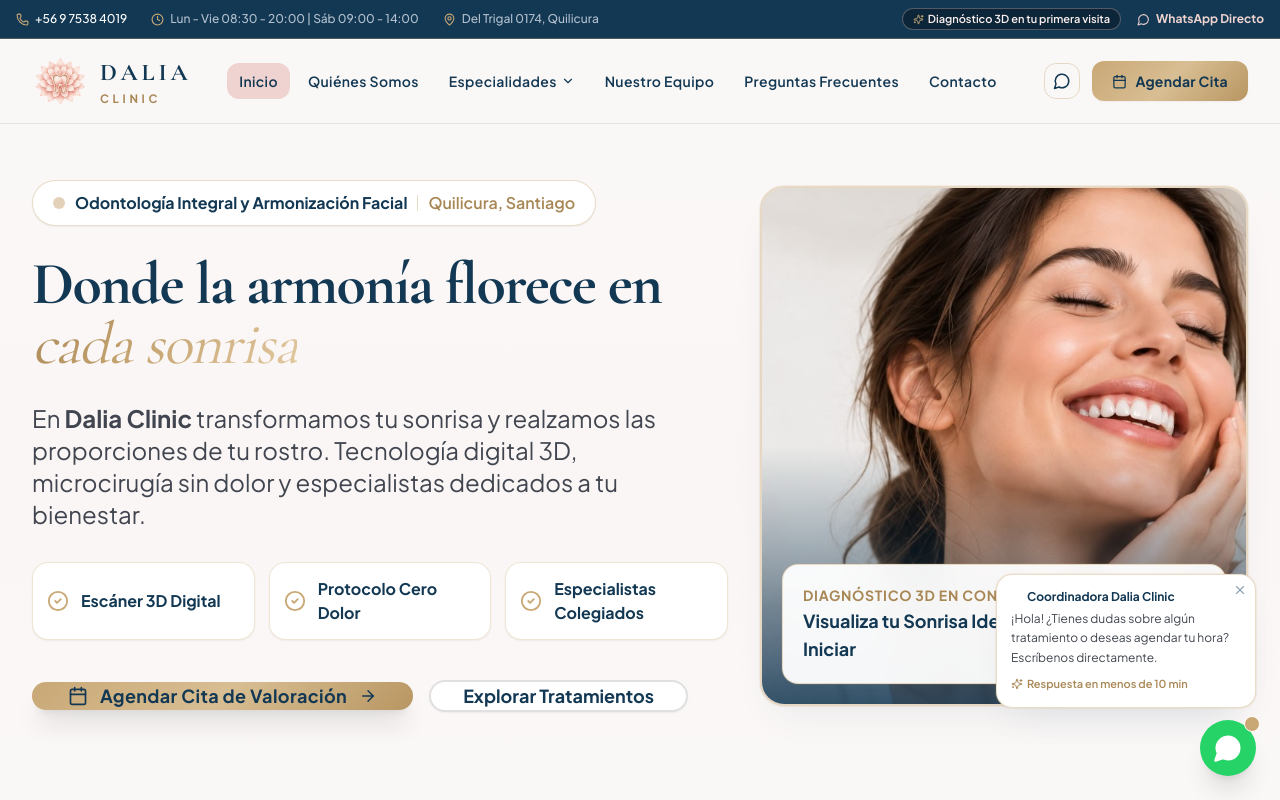
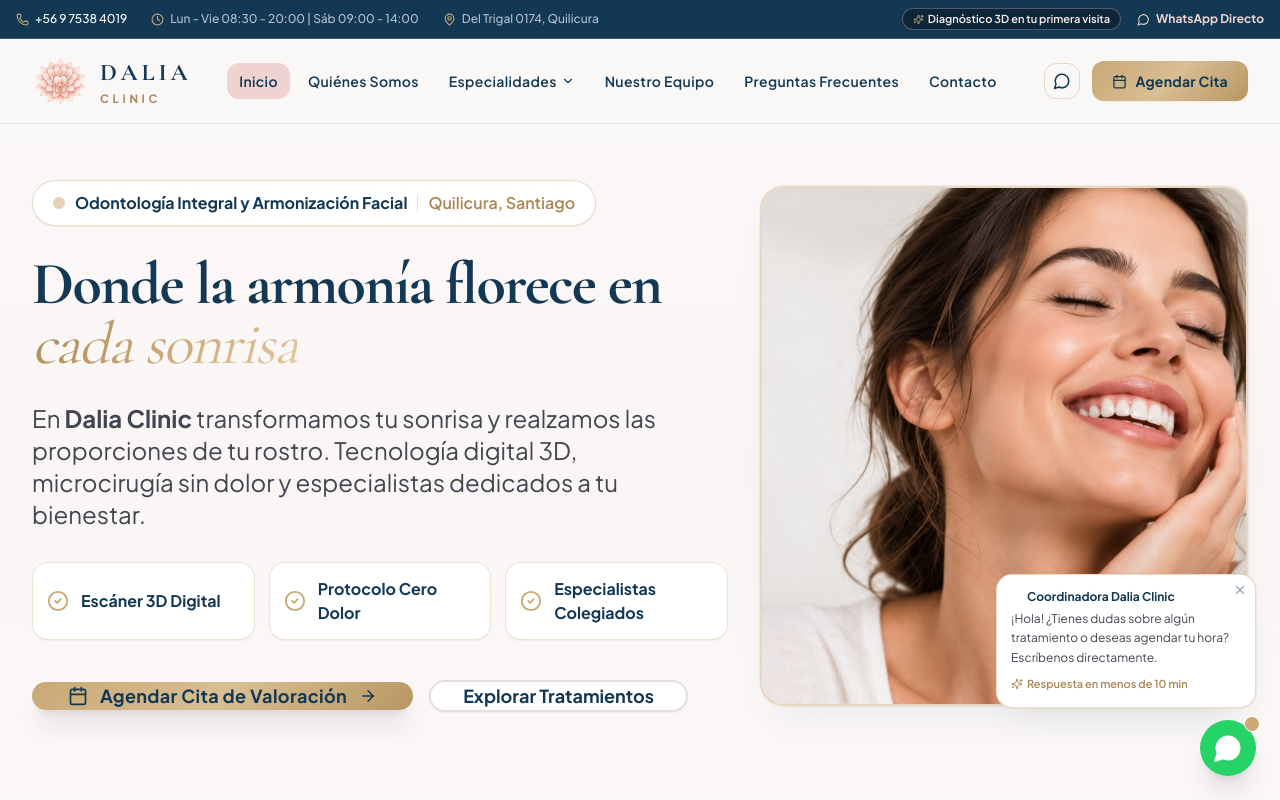
Before and after one commit to cokeastorga/daliaclinic, a Next.js app: page / in a window 1280 px wide. Shown: the top 800 px of the page. Built offline with nearby package versions, Linux system fonts and the light colour scheme.

Commit message:
UI/UX: Retirar cuadro de texto flotante y gradiente oscuro de la fotografia principal del Hero para visualizacion limpia

```diff
--- a/components/HeroSection.tsx
+++ b/components/HeroSection.tsx
@@ -88,24 +88,6 @@ export default function HeroSection() {
                   className="object-cover object-center"
                   priority
                 />
-                <div className="absolute inset-0 bg-gradient-to-t from-dalia-navy/85 via-transparent to-transparent" />
-
-                {/* Overlay Bottom Badge */}
-                <div className="absolute bottom-5 left-5 right-5 p-5 rounded-2xl bg-white/95 backdrop-blur-md border border-dalia-gold/40 shadow-luxury hover:border-dalia-rose transition-colors">
-                  <div className="flex items-center justify-between gap-3">
-                    <div>
-                      <p className="text-xs sm:text-sm uppercase tracking-wider font-extrabold text-dalia-gold-dark">
-                        Diagnóstico 3D en Consulta
-                      </p>
-                      <p className="text-base sm:text-lg font-bold text-dalia-navy mt-0.5">
-                        Visualiza tu Sonrisa Ideal Antes de Iniciar
-                      </p>
-                    </div>
-                    <div className="w-12 h-12 rounded-2xl bg-dalia-navy text-dalia-gold flex items-center justify-center shrink-0 shadow-sm">
-                      <Sparkles size={22} />
-                    </div>
-                  </div>
-                </div>
               </div>
             </div>
           </div>
```
